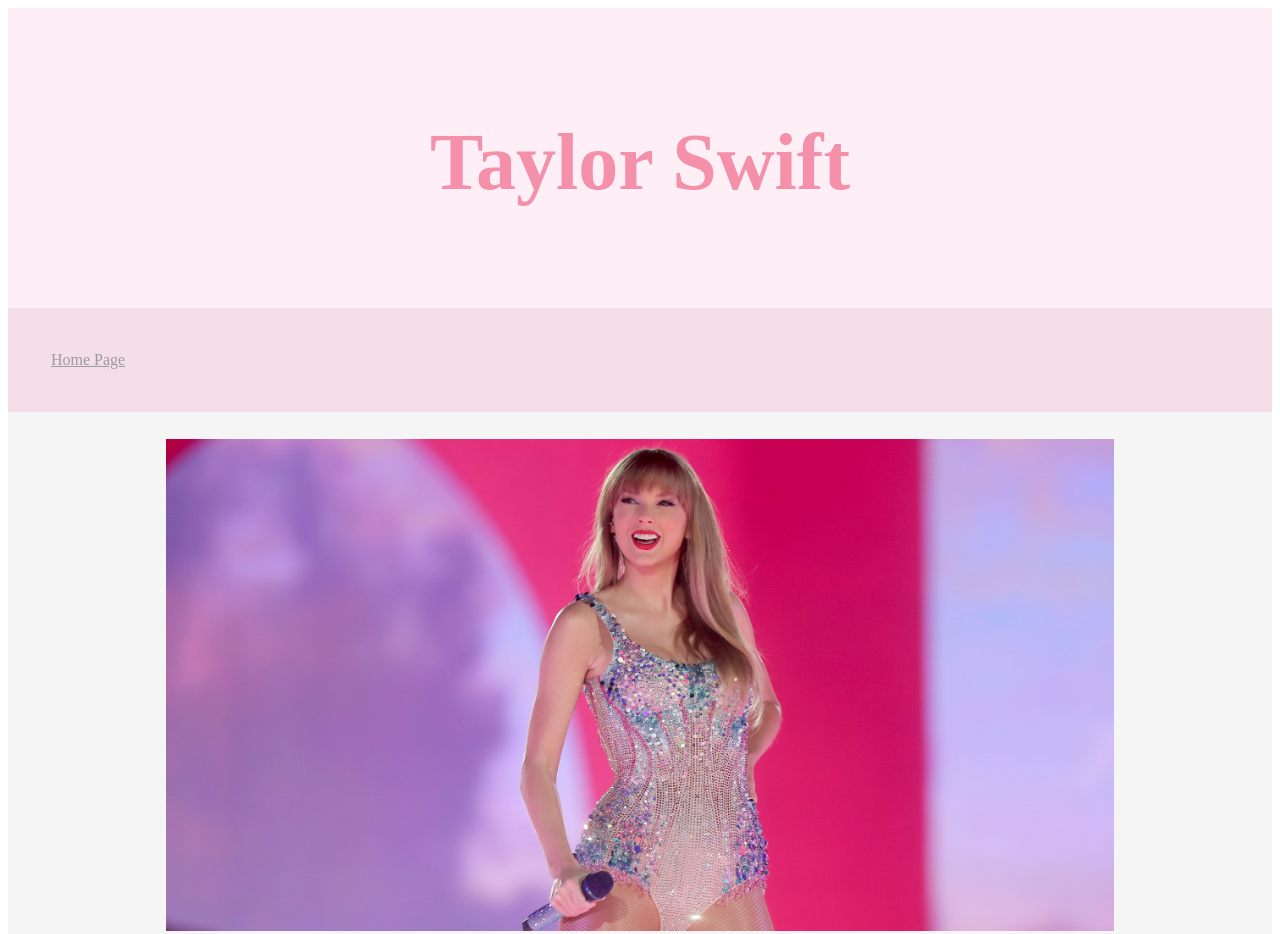
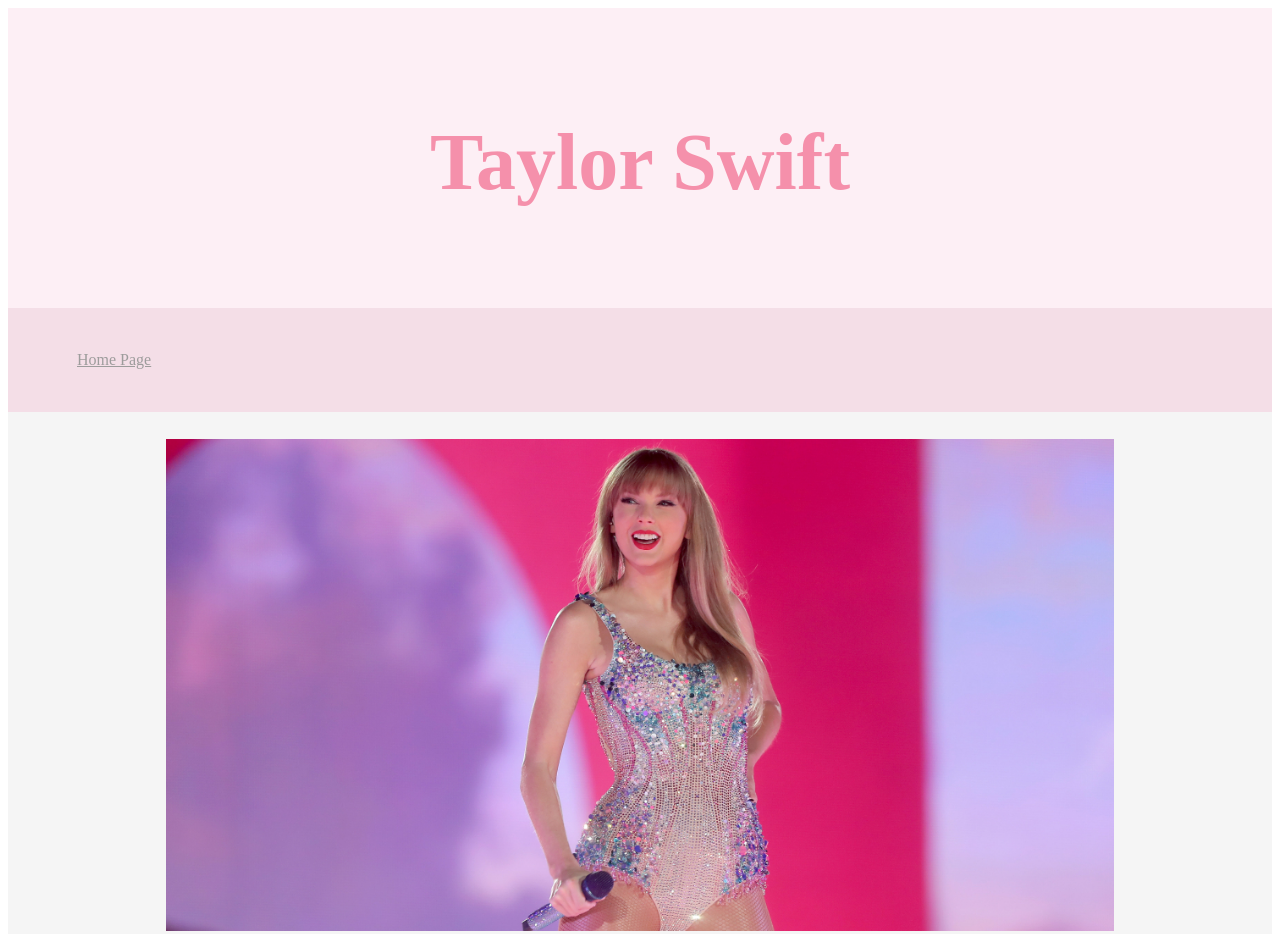
Before and after one commit to ABurg03/IS201, a plain HTML site: page newPage.html in a window 1280 px wide. Shown: the top 934 px of the page. Drawn offline with Linux system fonts and the light colour scheme.

Commit message:
Update newPage.html

```diff
--- a/newPage.html
+++ b/newPage.html
@@ -11,7 +11,7 @@
         <h1>Taylor Swift</h1>
     </div>
     <nav>
-        <a href="/IS201/index.html">Home Page</a>
+        <a class="nav-item"><a class="nav-link px-lg-3 py-3 py-lg-4" href="index.html">Home Page</a>
     </nav>
     <div class="mainbody">
         <br>
```
